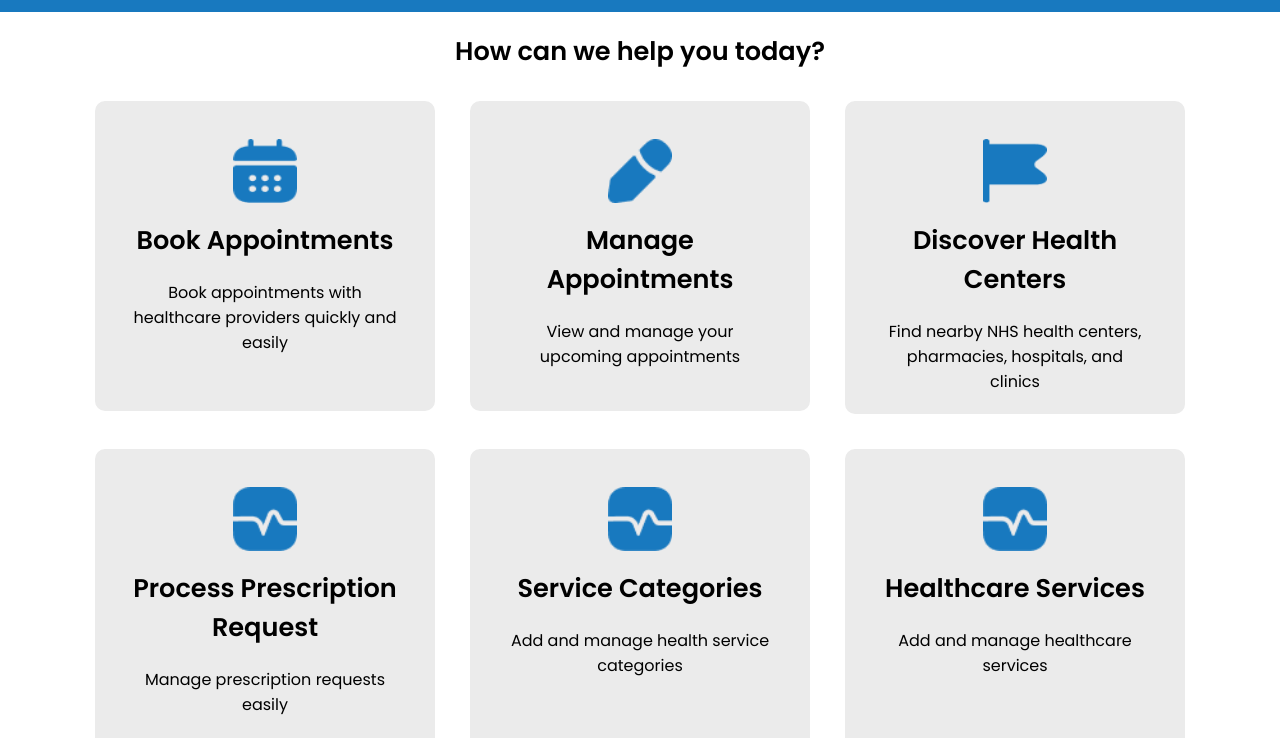
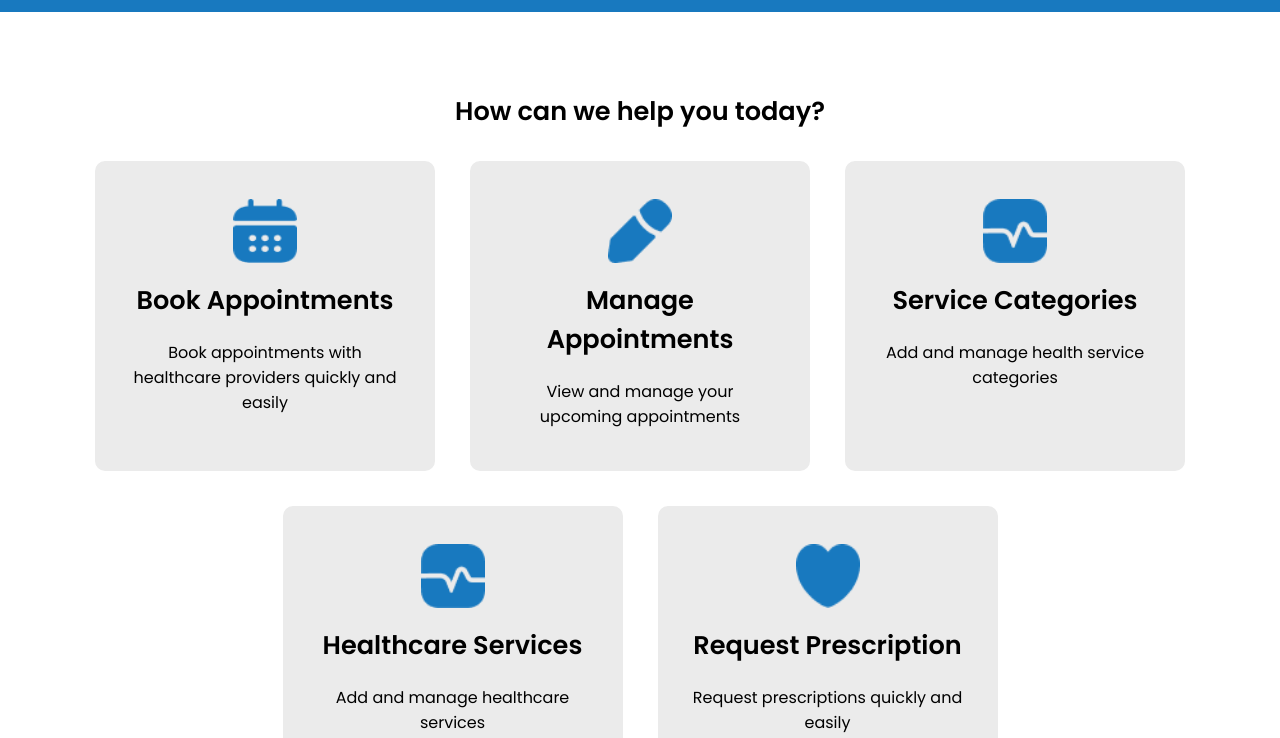
Before and after one commit to destu3/NHS-Health-Response-Service, a website built with Vite: page client/pages/home.html in a window 1280 px wide. Shown: the part 62-800 px from the top of the page. Built offline with nearby package versions, Linux system fonts and the light colour scheme.

Commit message:
final features

```diff
--- a/client/js/home.js
+++ b/client/js/home.js
@@ -1,5 +1,6 @@
 export const determineHref = () => {
   if (
+    location.pathname == '/' ||
     location.pathname.includes('home') ||
     location.pathname.includes('login') ||
     location.pathname.includes('signup')
--- a/client/js/login.js
+++ b/client/js/login.js
@@ -18,6 +18,7 @@ export const login = async (email, password, role) => {
     localStorage.setItem('token', token);
     window.location.href = '/pages/home.html';
   } else {
+    alert('error logging in');
     console.log(data);
   }
 
--- a/client/js/profile.js
+++ b/client/js/profile.js
@@ -51,7 +51,7 @@ export async function updateDetails() {
     lastName,
     email,
     dob: rawDob,
-    role: 'patient',
+    role: currentUser.role,
   });
 
   const res = await fetch(
--- a/client/pages/home.html
+++ b/client/pages/home.html
@@ -48,29 +48,6 @@
             </div></a
           >
 
-          <a class="nostyle" href="facilites.html"
-            ><div class="card">
-              <img src="../icons/flag.png" class="icon" />
-              <h2>Discover Health Centers</h2>
-              <div class="serviceContent">
-                <p>
-                  Find nearby NHS health centers, pharmacies, hospitals, and
-                  clinics
-                </p>
-              </div>
-            </div></a
-          >
-
-          <a class="nostyle" href="hpmanagePrescription.html"
-            ><div class="card">
-              <img src="../icons/health.png" class="icon" />
-              <h2>Process Prescription Request</h2>
-              <div class="serviceContent">
-                <p>Manage prescription requests easily</p>
-              </div>
-            </div></a
-          >
-
           <a class="nostyle" href="./category.html"
             ><div class="card">
               <img src="../icons/health.png" class="icon" />
--- a/client/style.css
+++ b/client/style.css
@@ -175,7 +175,7 @@ h2 {
 /* Services page */
 
 #our-services {
-  margin: 20px 10px;
+  margin: 80px;
 }
 
 .services {
@@ -392,6 +392,10 @@ button:hover {
   .managebtn {
     padding: 2px 5px;
   }
+
+  #our-services {
+    margin: 20px;
+  }
 }
 
 @media only screen and (max-width: 1000px) {
```
Also changed, not shown: client/index.html (+4 -6 lines), client/imgs/pin.png (added).
